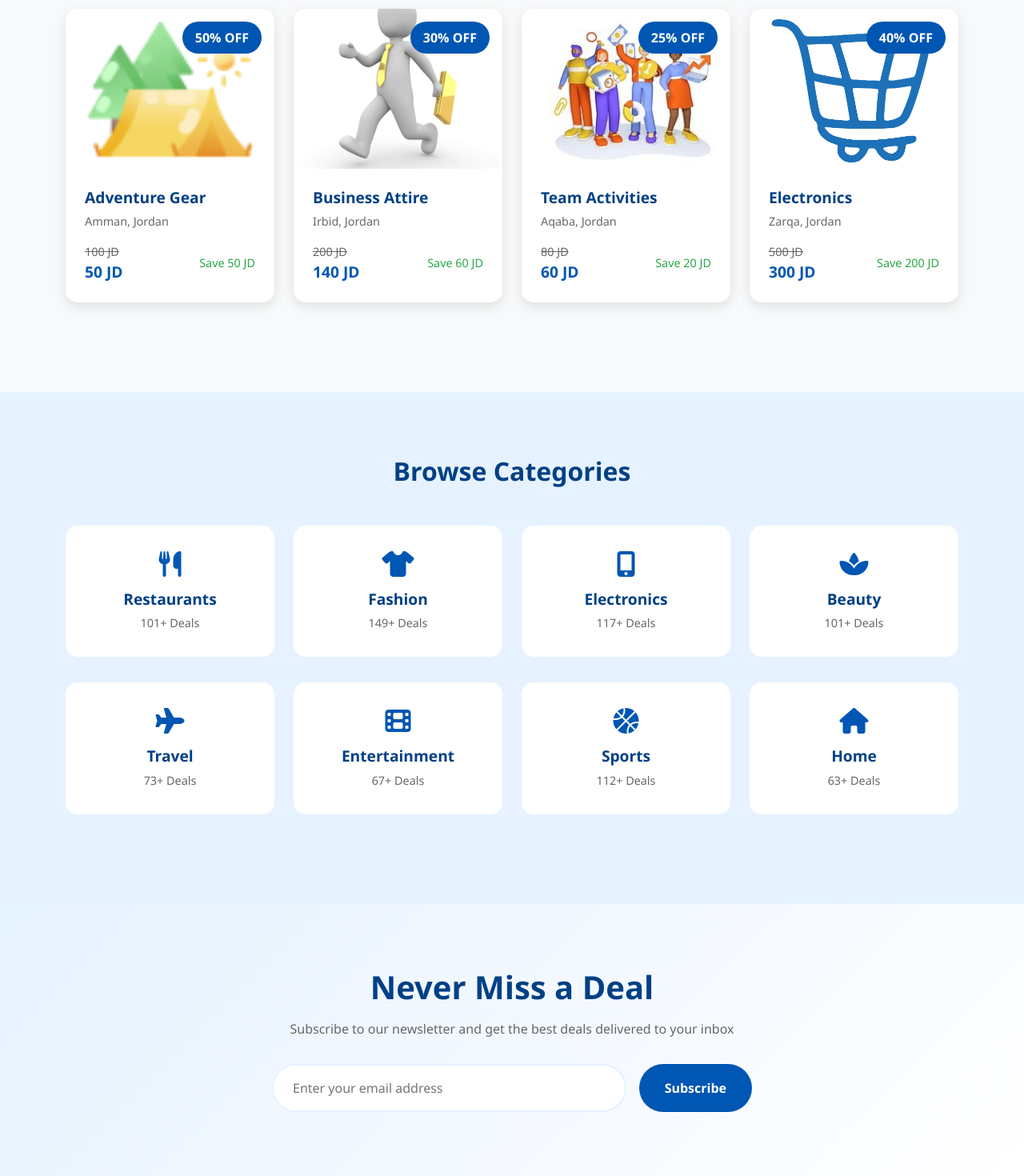
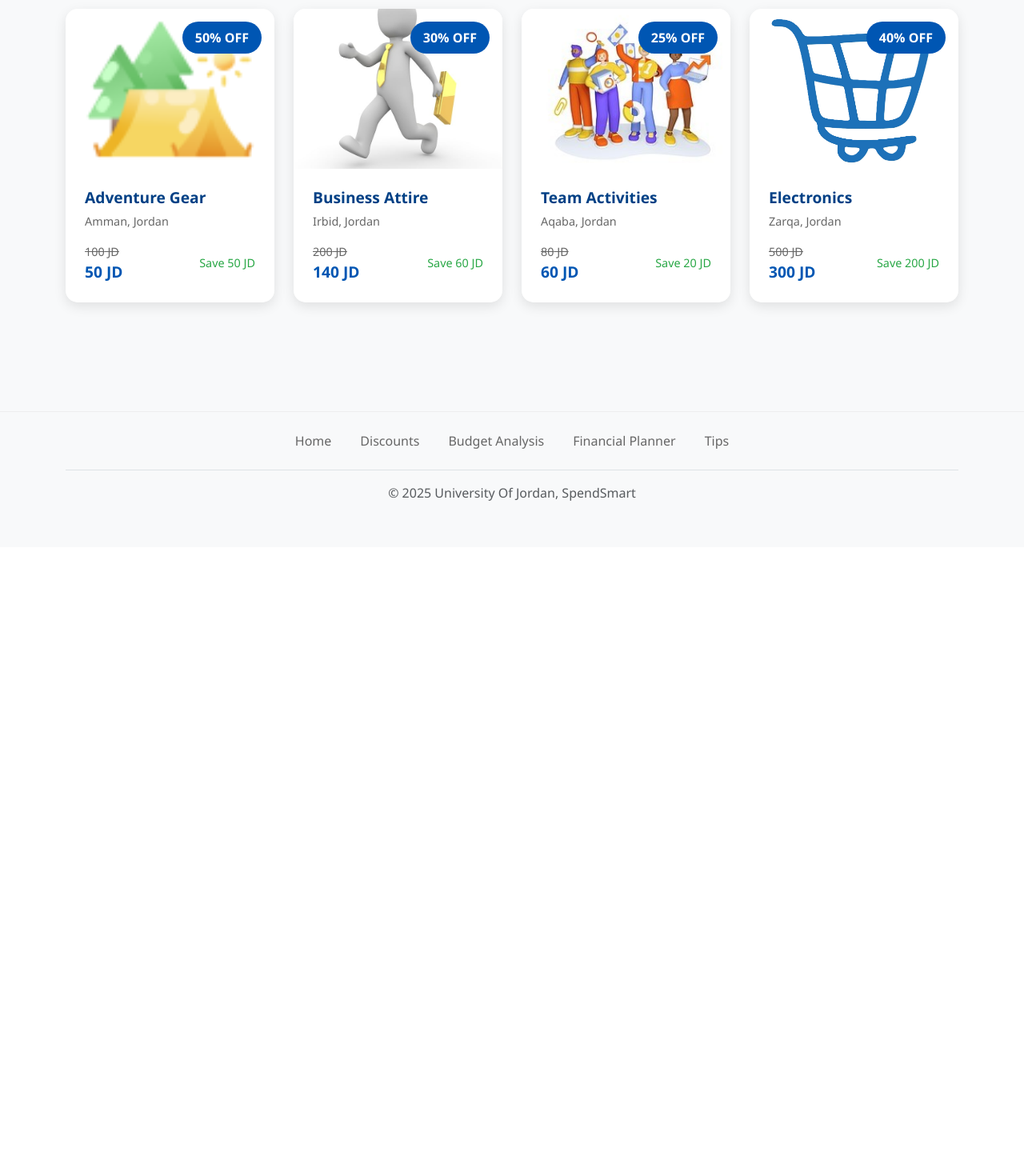
Before and after one commit to suhaib-mousa/SpendSmart.github.io, a React (Vite) app: page /discounts in a window 1280 px wide. Shown: the part 885-2355 px from the top of the page at 80% size. After the commit the page ends 1569 px from the top, so only its background shows below. Built offline with nearby package versions, Linux system fonts and the light colour scheme.

Commit message:
Update Discounts page with modal and footer

```diff
--- a/src/pages/Discounts.jsx
+++ b/src/pages/Discounts.jsx
@@ -1,16 +1,26 @@
-import React, { useEffect } from 'react';
+import React, { useState, useEffect } from 'react';
 import { Link } from 'react-router-dom';
 import AOS from 'aos';
 import 'aos/dist/aos.css';
 import '../styles/Discounts.css';
 
 function Discounts() {
+  const [selectedDeal, setSelectedDeal] = useState(null);
+
   useEffect(() => {
     AOS.init({
       duration: 1000,
       once: true
     });
   }, []);
+
+  const handleDealClick = (deal) => {
+    setSelectedDeal(deal);
+  };
+
+  const closeModal = () => {
+    setSelectedDeal(null);
+  };
 
   return (
     <div className="discounts-page">
@@ -47,133 +57,117 @@ function Discounts() {
             <Link to="/all-deals" className="view-all">View All</Link>
           </div>
           <div className="row">
-            <div className="col-lg-3 col-md-6" data-aos="fade-up">
-              <div className="deal-card">
+            {deals.map((deal, index) => (
+              <div className="col-lg-3 col-md-6" key={index} data-aos="fade-up" data-aos-delay={index * 100}>
+                <div className="deal-card" onClick={() => handleDealClick(deal)}>
                   <div className="deal-image">
-                  <img src="/media/camping.png" alt="Camping Deal" />
-                  <div className="deal-tag">50% OFF</div>
+                    <img src={deal.image} alt={deal.title} />
+                    <div className="deal-tag">{deal.discount} OFF</div>
                   </div>
                   <div className="deal-details">
-                  <h3>Adventure Gear</h3>
-                  <p className="location">Amman, Jordan</p>
+                    <h3>{deal.title}</h3>
+                    <p className="location">{deal.location}</p>
                     <div className="deal-meta">
                       <span className="price">
-                      <span className="original">100 JD</span>
-                      <span className="current">50 JD</span>
+                        <span className="original">{deal.originalPrice} JD</span>
+                        <span className="current">{deal.currentPrice} JD</span>
                       </span>
-                    <span className="saved">Save 50 JD</span>
+                      <span className="saved">Save {deal.originalPrice - deal.currentPrice} JD</span>
                     </div>
                   </div>
                 </div>
-            </div>
-            <div className="col-lg-3 col-md-6" data-aos="fade-up" data-aos-delay="100">
-              <div className="deal-card">
-                <div className="deal-image">
-                  <img src="/media/businessman-1026415_640.jpg" alt="Fashion Deal" />
-                  <div className="deal-tag">30% OFF</div>
-                </div>
-                <div className="deal-details">
-                  <h3>Business Attire</h3>
-                  <p className="location">Irbid, Jordan</p>
-                  <div className="deal-meta">
-                    <span className="price">
-                      <span className="original">200 JD</span>
-                      <span className="current">140 JD</span>
-                    </span>
-                    <span className="saved">Save 60 JD</span>
-                  </div>
-                </div>
-              </div>
-            </div>
-            <div className="col-lg-3 col-md-6" data-aos="fade-up" data-aos-delay="200">
-              <div className="deal-card">
-                <div className="deal-image">
-                  <img src="/media/teamwork-7423959_640.jpg" alt="Activities Deal" />
-                  <div className="deal-tag">25% OFF</div>
-                </div>
-                <div className="deal-details">
-                  <h3>Team Activities</h3>
-                  <p className="location">Aqaba, Jordan</p>
-                  <div className="deal-meta">
-                    <span className="price">
-                      <span className="original">80 JD</span>
-                      <span className="current">60 JD</span>
-                    </span>
-                    <span className="saved">Save 20 JD</span>
-                  </div>
-                </div>
-              </div>
-            </div>
-            <div className="col-lg-3 col-md-6" data-aos="fade-up" data-aos-delay="300">
-              <div className="deal-card">
-                <div className="deal-image">
-                  <img src="/media/disc.png" alt="Electronics Deal" />
-                  <div className="deal-tag">40% OFF</div>
-                </div>
-                <div className="deal-details">
-                  <h3>Electronics</h3>
-                  <p className="location">Zarqa, Jordan</p>
-                  <div className="deal-meta">
-                    <span className="price">
-                      <span className="original">500 JD</span>
-                      <span className="current">300 JD</span>
-                    </span>
-                    <span className="saved">Save 200 JD</span>
-                  </div>
-                </div>
-              </div>
-            </div>
-          </div>
-        </div>
-      </section>
-
-      {/* Categories */}
-      <section className="categories">
-        <div className="container">
-          <h2>Browse Categories</h2>
-          <div className="row">
-            {['Restaurants', 'Fashion', 'Electronics', 'Beauty', 'Travel', 'Entertainment', 'Sports', 'Home'].map((category, index) => (
-              <div className="col-lg-3 col-md-4 col-6" key={index} data-aos="fade-up" data-aos-delay={index * 100}>
-                <Link to={`/category/${category.toLowerCase()}`} className="category-card">
-                  <i className={`fas fa-${getCategoryIcon(category)}`}></i>
-                  <h3>{category}</h3>
-                  <span>{Math.floor(Math.random() * 100) + 50}+ Deals</span>
-                </Link>
               </div>
             ))}
           </div>
         </div>
       </section>
 
-      {/* Newsletter */}
-      <section className="newsletter">
+      {/* Footer */}
+      <footer className="py-3 my-4">
         <div className="container">
-          <div className="newsletter-content" data-aos="fade-up">
-            <h2>Never Miss a Deal</h2>
-            <p>Subscribe to our newsletter and get the best deals delivered to your inbox</p>
-            <form className="newsletter-form">
-              <input type="email" placeholder="Enter your email address" />
-              <button type="submit">Subscribe</button>
-            </form>
+          <ul className="nav justify-content-center border-bottom pb-3 mb-3">
+            <li className="nav-item"><Link to="/" className="nav-link px-2 text-muted">Home</Link></li>
+            <li className="nav-item"><Link to="/discounts" className="nav-link px-2 text-muted">Discounts</Link></li>
+            <li className="nav-item"><Link to="/budget" className="nav-link px-2 text-muted">Budget Analysis</Link></li>
+            <li className="nav-item"><Link to="/planner" className="nav-link px-2 text-muted">Financial Planner</Link></li>
+            <li className="nav-item"><Link to="/tips" className="nav-link px-2 text-muted">Tips</Link></li>
+          </ul>
+          <p className="text-center text-muted">© 2025 University Of Jordan, SpendSmart</p>
+        </div>
+      </footer>
+
+      {/* Deal Modal */}
+      {selectedDeal && (
+        <div className="modal show d-block" tabIndex="-1">
+          <div className="modal-dialog modal-lg">
+            <div className="modal-content">
+              <div className="modal-header">
+                <h5 className="modal-title">{selectedDeal.title}</h5>
+                <button type="button" className="btn-close" onClick={closeModal}></button>
+              </div>
+              <div className="modal-body">
+                <div className="row">
+                  <div className="col-md-6">
+                    <img src={selectedDeal.image} alt={selectedDeal.title} className="img-fluid rounded" />
+                  </div>
+                  <div className="col-md-6">
+                    <h4>Deal Details</h4>
+                    <p><strong>Location:</strong> {selectedDeal.location}</p>
+                    <p><strong>Original Price:</strong> {selectedDeal.originalPrice} JD</p>
+                    <p><strong>Discounted Price:</strong> {selectedDeal.currentPrice} JD</p>
+                    <p><strong>You Save:</strong> {selectedDeal.originalPrice - selectedDeal.currentPrice} JD</p>
+                    <p><strong>Discount:</strong> {selectedDeal.discount}</p>
+                    <p className="text-muted">Valid until: {selectedDeal.validUntil}</p>
+                    <button className="btn btn-primary w-100 mt-3">Get This Deal</button>
                   </div>
                 </div>
-      </section>
+              </div>
+            </div>
+          </div>
+          <div className="modal-backdrop show" onClick={closeModal}></div>
+        </div>
+      )}
     </div>
   );
 }
 
-function getCategoryIcon(category) {
-  const icons = {
-    Restaurants: 'utensils',
-    Fashion: 'tshirt',
-    Electronics: 'mobile-alt',
-    Beauty: 'spa',
-    Travel: 'plane',
-    Entertainment: 'film',
-    Sports: 'basketball-ball',
-    Home: 'home'
-  };
-  return icons[category] || 'tag';
+const deals = [
+  {
+    title: "Adventure Gear",
+    location: "Amman, Jordan",
+    originalPrice: 100,
+    currentPrice: 50,
+    discount: "50%",
+    image: "/media/camping.png",
+    validUntil: "2025-12-31"
+  },
+  {
+    title: "Business Attire",
+    location: "Irbid, Jordan",
+    originalPrice: 200,
+    currentPrice: 140,
+    discount: "30%",
+    image: "/media/businessman-1026415_640.jpg",
+    validUntil: "2025-12-31"
+  },
+  {
+    title: "Team Activities",
+    location: "Aqaba, Jordan",
+    originalPrice: 80,
+    currentPrice: 60,
+    discount: "25%",
+    image: "/media/teamwork-7423959_640.jpg",
+    validUntil: "2025-12-31"
+  },
+  {
+    title: "Electronics",
+    location: "Zarqa, Jordan",
+    originalPrice: 500,
+    currentPrice: 300,
+    discount: "40%",
+    image: "/media/disc.png",
+    validUntil: "2025-12-31"
   }
+];
 
 export default Discounts;
--- a/src/styles/Discounts.css
+++ b/src/styles/Discounts.css
@@ -132,6 +132,7 @@
   box-shadow: 0 5px 15px rgba(0, 0, 0, 0.1);
   transition: transform 0.3s ease;
   margin-bottom: 2rem;
+  cursor: pointer;
 }
 
 .deal-card:hover {
@@ -207,105 +208,47 @@
   font-weight: 500;
 }
 
-/* Categories */
-.categories {
-  padding: 80px 0;
-  background-color: var(--light-blue);
+/* Modal Styles */
+.modal-backdrop {
+  background-color: rgba(0, 0, 0, 0.5);
 }
 
-.categories h2 {
-  font-size: 2rem;
-  font-weight: 700;
-  color: var(--dark-blue);
-  text-align: center;
-  margin-bottom: 3rem;
+.modal-content {
+  border-radius: 15px;
+  border: none;
 }
 
-.category-card {
-  display: flex;
-  flex-direction: column;
-  align-items: center;
-  padding: 2rem;
-  background: white;
-  border-radius: 15px;
-  text-decoration: none;
-  transition: all 0.3s ease;
-  margin-bottom: 2rem;
+.modal-header {
+  border-bottom: 1px solid #eee;
+  padding: 1.5rem;
 }
 
-.category-card:hover {
-  transform: translateY(-10px);
-  box-shadow: 0 10px 20px rgba(0, 0, 0, 0.1);
+.modal-body {
+  padding: 1.5rem;
 }
 
-.category-card i {
-  font-size: 2rem;
-  color: var(--primary-blue);
-  margin-bottom: 1rem;
+.modal-title {
+  color: var(--dark-blue);
+  font-weight: 600;
 }
 
-.category-card h3 {
-  color: var(--dark-blue);
-  font-size: 1.2rem;
-  font-weight: 600;
-  margin-bottom: 0.5rem;
+.btn-close:focus {
+  box-shadow: none;
 }
 
-.category-card span {
-  color: #666;
-  font-size: 0.9rem;
+/* Footer */
+footer {
+  background-color: #f8f9fa;
+  border-top: 1px solid #eee;
 }
 
-/* Newsletter */
-.newsletter {
-  padding: 80px 0;
-  background: linear-gradient(135deg, var(--light-blue) 0%, #ffffff 100%);
+.nav-link {
+  color: #666 !important;
+  transition: color 0.3s ease;
 }
 
-.newsletter-content {
-  text-align: center;
-  max-width: 600px;
-  margin: 0 auto;
-}
-
-.newsletter-content h2 {
-  font-size: 2.5rem;
-  font-weight: 700;
-  color: var(--dark-blue);
-  margin-bottom: 1rem;
-}
-
-.newsletter-content p {
-  color: #666;
-  margin-bottom: 2rem;
-}
-
-.newsletter-form {
-  display: flex;
-  gap: 1rem;
-}
-
-.newsletter-form input {
-  flex: 1;
-  padding: 1rem 1.5rem;
-  border: 2px solid var(--light-blue);
-  border-radius: 50px;
-  font-size: 1rem;
-}
-
-.newsletter-form button {
-  padding: 1rem 2rem;
-  background: var(--primary-blue);
-  color: white;
-  border: none;
-  border-radius: 50px;
-  font-weight: 600;
-  cursor: pointer;
-  transition: background-color 0.3s ease;
-}
-
-.newsletter-form button:hover {
-  background-color: var(--dark-blue);
+.nav-link:hover {
+  color: var(--primary-blue) !important;
 }
 
 @keyframes float {
@@ -330,18 +273,14 @@
 }
 
 @media (max-width: 767px) {
-  .newsletter-form {
-    flex-direction: column;
-  }
-
-  .newsletter-form button {
-    width: 100%;
-  }
-
   .search-box button {
     position: static;
     width: 100%;
     margin-top: 1rem;
+  }
+
+  .modal-dialog {
+    margin: 0.5rem;
   }
 }
 
@@ -353,8 +292,4 @@
   .section-header h2 {
     font-size: 1.5rem;
   }
-
-  .newsletter-content h2 {
-    font-size: 2rem;
-  }
 }
```
Lines whose indentation alone changed are shown as unchanged.
